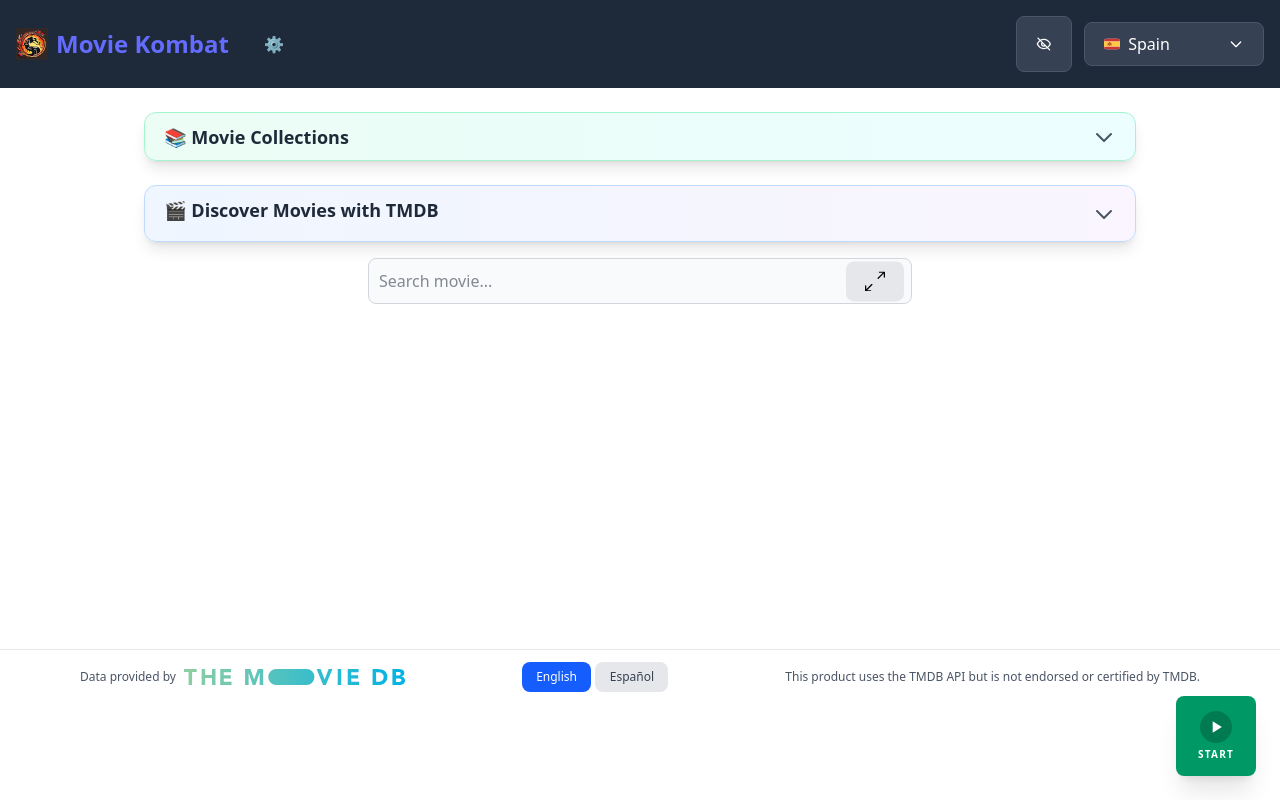
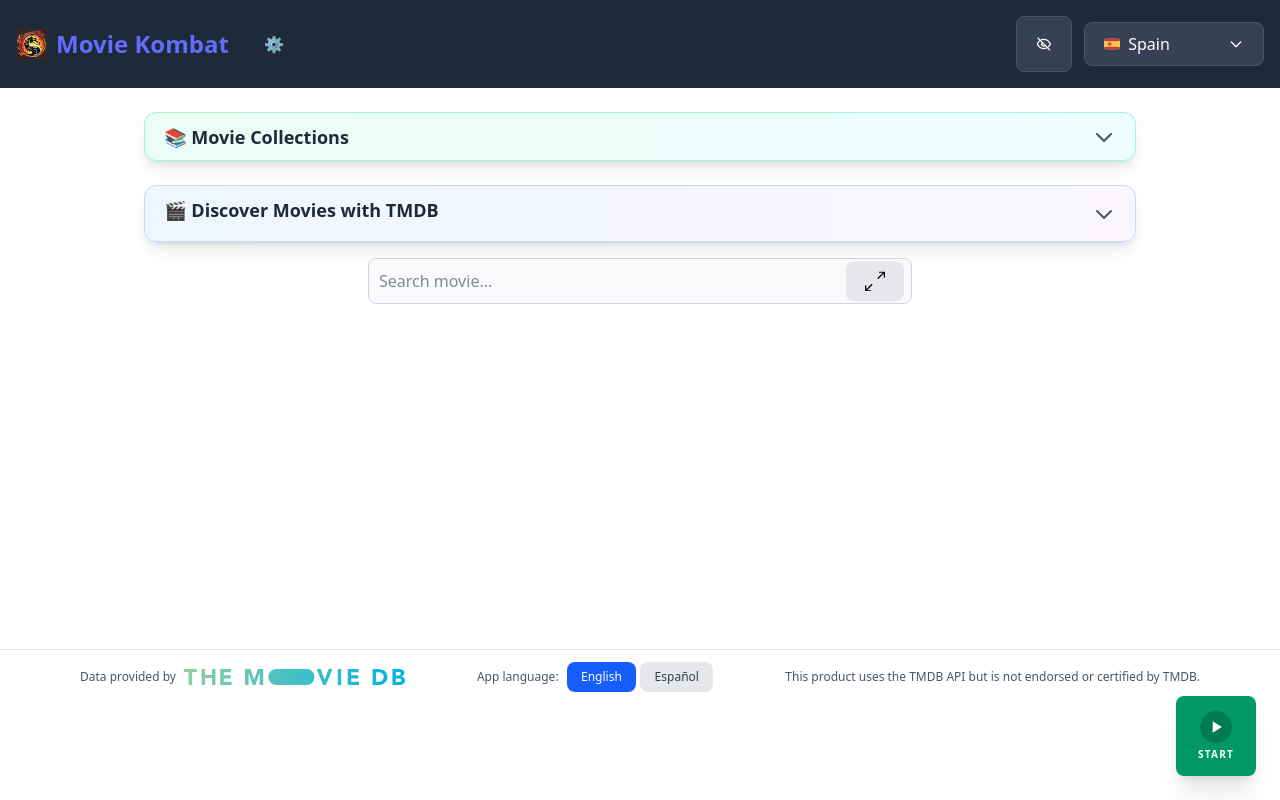
Before and after one commit to pablorotten/movie-kombat, a React (Vite) app: page / in a window 1280 px wide. Built offline with nearby package versions, Linux system fonts and the light colour scheme.

Commit message:
Add 'App language:' label to language selector in footer
Agent-Logs-Url: https://github.com/pablorotten/movie-kombat/sessions/3c693421-b6c1-4d6e-ad8a-3581d8773a8c

Co-authored-by: pablorotten <11843557+pablorotten@users.noreply.github.com>

```diff
--- a/src/App.tsx
+++ b/src/App.tsx
@@ -128,6 +128,7 @@ function App() {
         tmdbDataSource: "Datos proporcionados por",
         tmdbAttribution:
           "Este producto utiliza la API de TMDB pero no esta avalado ni certificado por TMDB.",
+        appLanguage: "Idioma de la app:",
       }
     : {
         startNewKombatTitle: "Start New Kombat?",
@@ -144,6 +145,7 @@ function App() {
         tmdbDataSource: "Data provided by",
         tmdbAttribution:
           "This product uses the TMDB API but is not endorsed or certified by TMDB.",
+        appLanguage: "App language:",
       };
   const [isModalOpen, setIsModalOpen] = useState(false);
   const [isConfirmDialogOpen, setIsConfirmDialogOpen] = useState(false);
@@ -371,6 +373,7 @@ function App() {
               </a>
             </div>
             <div className="flex items-center gap-1">
+              <span className="mr-1">{ui.appLanguage}</span>
               <button
                 onClick={() => setSearchLanguage('en-US')}
                 className={`px-2 py-1 rounded font-medium transition-colors text-xs ${
```
